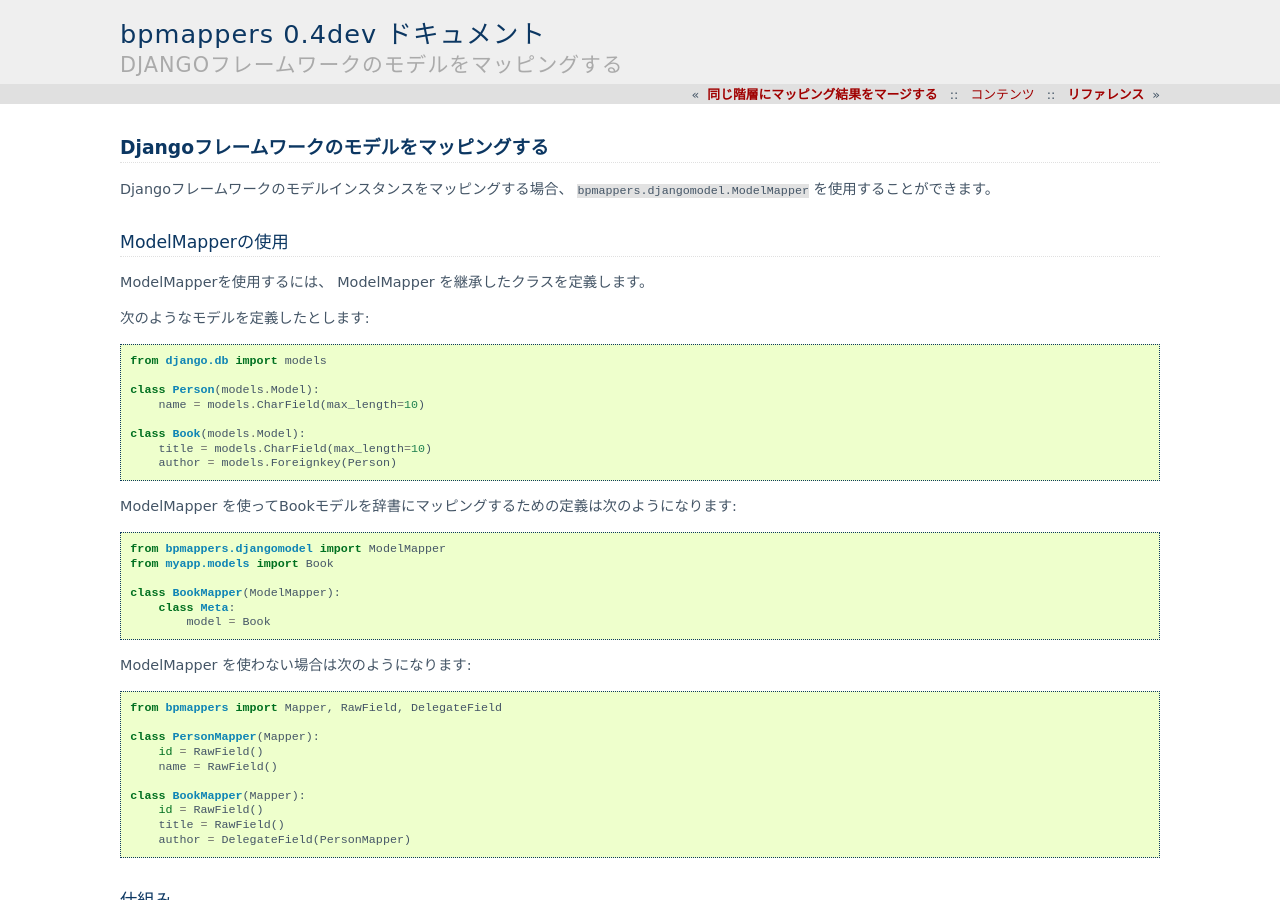
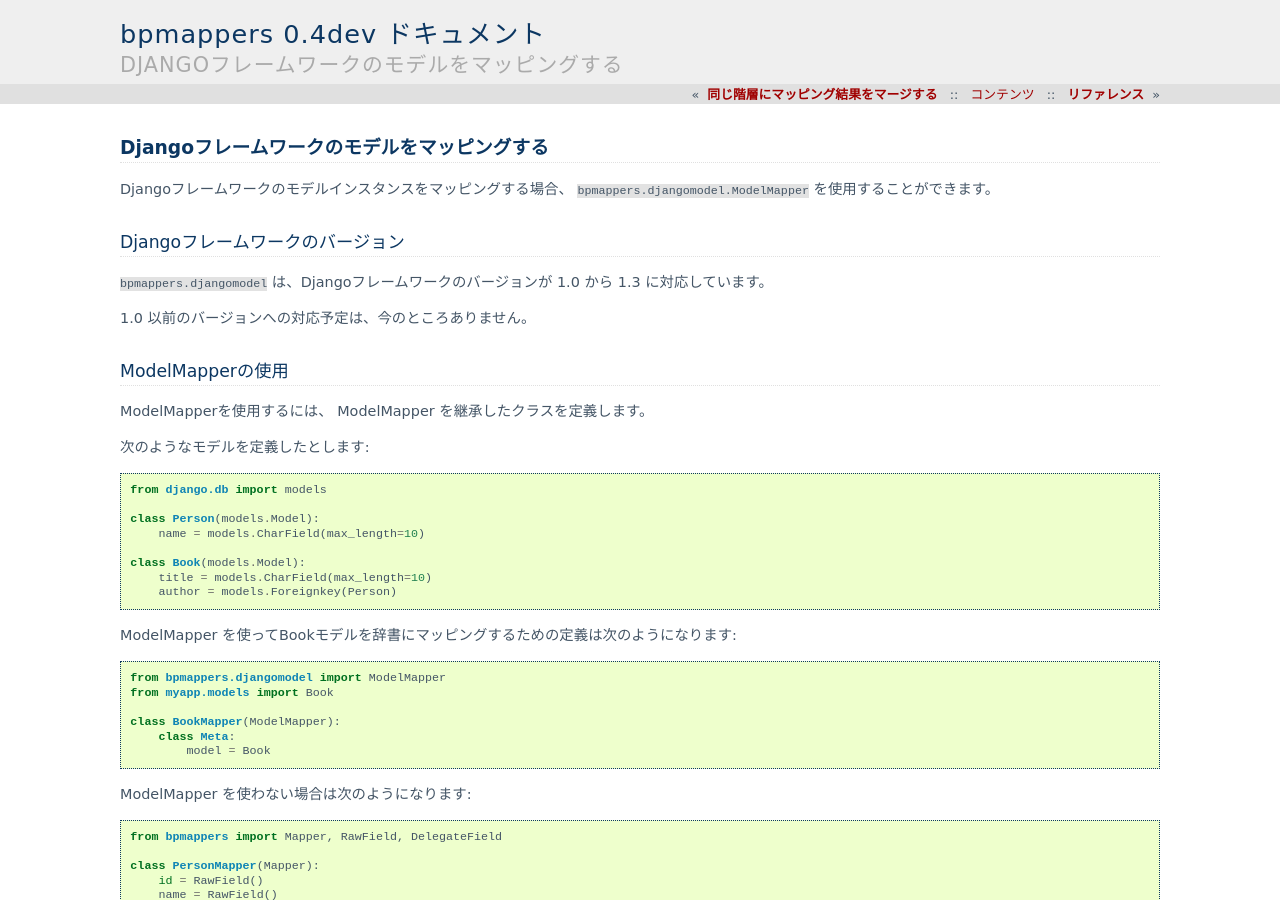
Before and after one commit to beproud/bpmappers, a Sphinx documentation site: the page built from docs/ja/source/djangomodel.rst, in a window 1280 px wide and 900 px high. Built offline with Sphinx 7.4.7, drawn with Linux system fonts in a browser that asks for light colours.

Commit message:
ドキュメントにdjangoのバージョンについて追記

```diff
--- a/docs/ja/source/djangomodel.rst
+++ b/docs/ja/source/djangomodel.rst
@@ -4,6 +4,13 @@
 ============================================
 
 Djangoフレームワークのモデルインスタンスをマッピングする場合、 ``bpmappers.djangomodel.ModelMapper`` を使用することができます。
+
+Djangoフレームワークのバージョン
+--------------------------------
+
+``bpmappers.djangomodel`` は、Djangoフレームワークのバージョンが 1.0 から 1.3 に対応しています。
+
+1.0 以前のバージョンへの対応予定は、今のところありません。
 
 ModelMapperの使用
 -----------------
```
